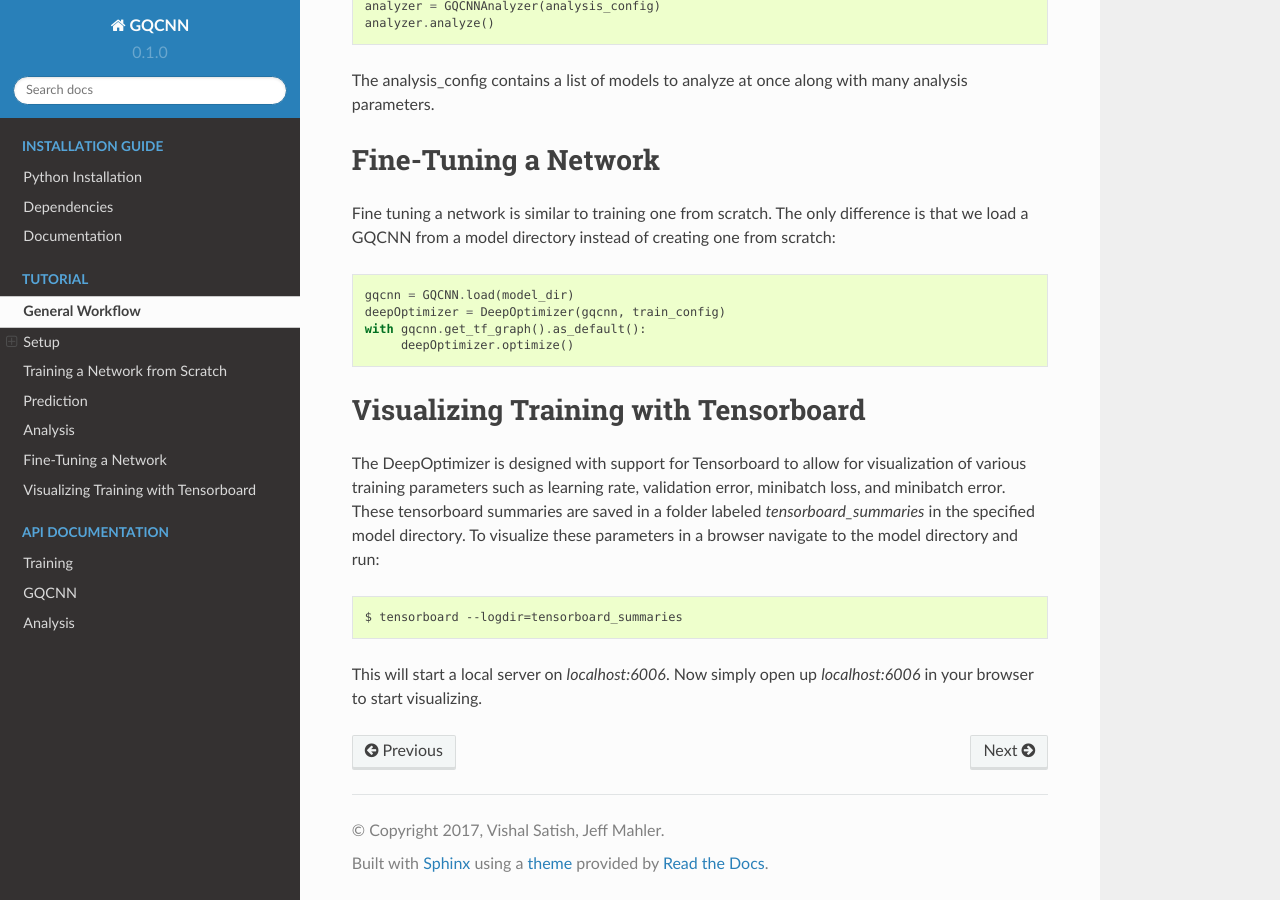
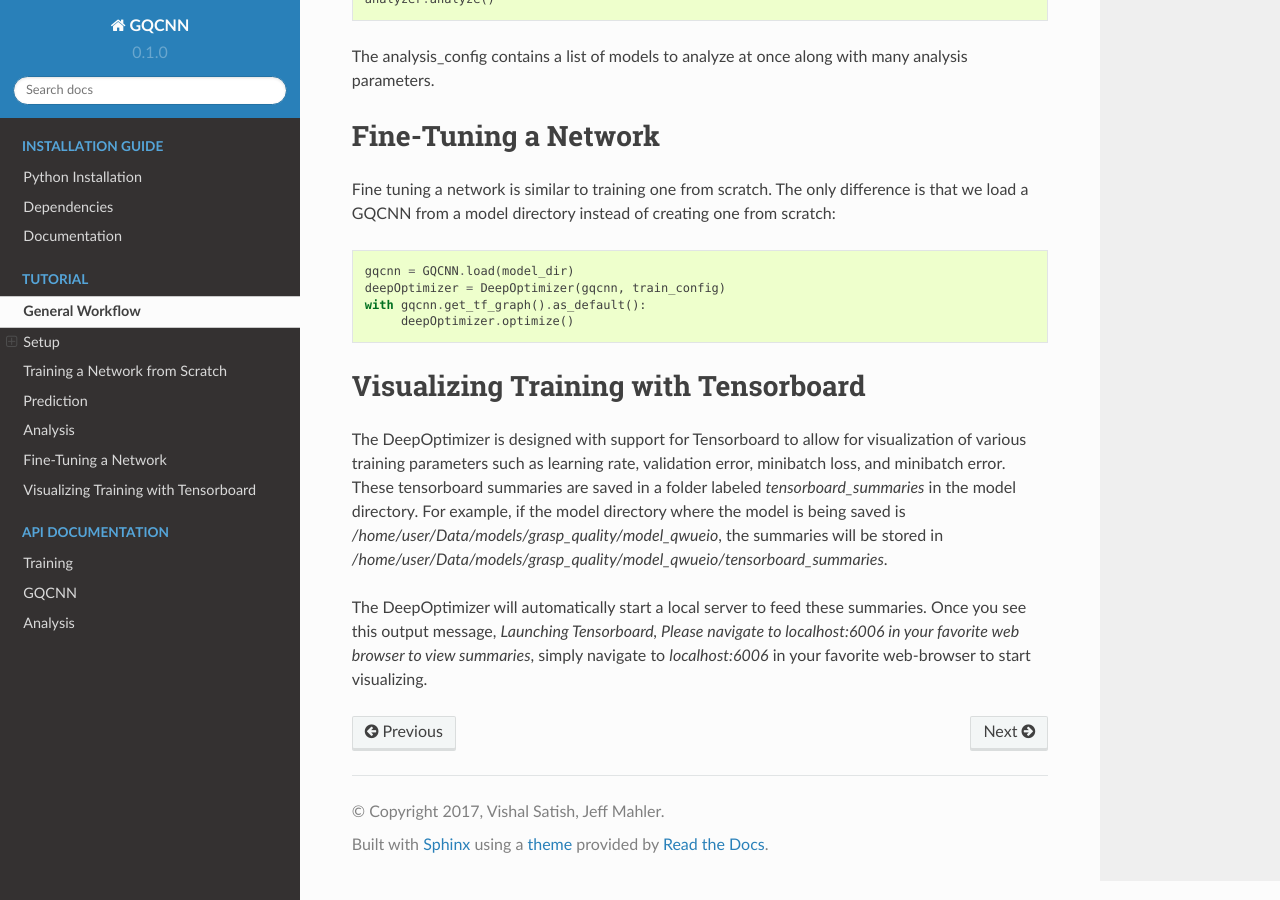
Before and after one commit to BerkeleyAutomation/gqcnn, a Sphinx documentation site: the page built from docs/source/tutorials/tutorial.rst, in a window 1280 px wide and 900 px high, scrolled down 2084 px. Built offline with Sphinx 7.4.7 and the Read the Docs theme 2.0.0, drawn with Linux system fonts in a browser that asks for light colours; some of the changed text lies outside the part shown.

Commit message:
Updated tensorboard tutorial

```diff
--- a/docs/source/tutorials/tutorial.rst
+++ b/docs/source/tutorials/tutorial.rst
@@ -30,9 +30,9 @@
 
 Dataset
 +++++++
-A small sample dataset can be downloaded from `https://berkeley.app.box.com/s/p85ov4dx7vbq6y1l02gzrnsexg6yyayb/1/26259154857`. The overall size is approximately 75MB. A script is provided to facilitate downloading the dataset. Simply run `tools/download_dexnet_dataset.py` in the location in which you would like to store the dataset. Once you have downloaded the dataset, you must modify the `dataset_dir` parameter in the training configuration file::
+A small sample dataset can be downloaded from `https://berkeley.app.box.com/s/p85ov4dx7vbq6y1l02gzrnsexg6yyayb/1/27311630602/` as `dexnet_2.0_adversarial.zip`. The overall download size is approximately 70MB. Once you have downloaded the dataset, unzipped it, and moved it to where you want, you `must` modify the `dataset_dir` parameter in the training configuration file(ex. train_grasp_quality_cnn.yaml)::
 
-	dataset_dir: /path/to/dataset
+	dataset_dir: /your/path/to/dataset
 
 Training a Network from Scratch
 ~~~~~~~~~~~~~~~~~~~~~~~~~~~~~~~~
@@ -84,9 +84,6 @@
 ~~~~~~~~~~~~~~~~~~~~~~~~~~~~~~~~~~~~~
 The DeepOptimizer is designed with support for Tensorboard to allow for visualization of various training
 parameters such as learning rate, validation error, minibatch loss, and minibatch error. These tensorboard summaries are
-saved in a folder labeled `tensorboard_summaries` in the specified model directory. To visualize these parameters
-in a browser navigate to the model directory and run::
+saved in a folder labeled `tensorboard_summaries` in the model directory. For example, if the model directory where the model is being saved is `/home/user/Data/models/grasp_quality/model_qwueio`, the summaries will be stored in `/home/user/Data/models/grasp_quality/model_qwueio/tensorboard_summaries`.
 
-	$ tensorboard --logdir=tensorboard_summaries
-
-This will start a local server on `localhost:6006`. Now simply open up `localhost:6006` in your browser to start visualizing.
+The DeepOptimizer will automatically start a local server to feed these summaries. Once you see this output message, `Launching Tensorboard, Please navigate to localhost:6006 in your favorite web browser to view summaries`, simply navigate to `localhost:6006` in your favorite web-browser to start visualizing.
```
